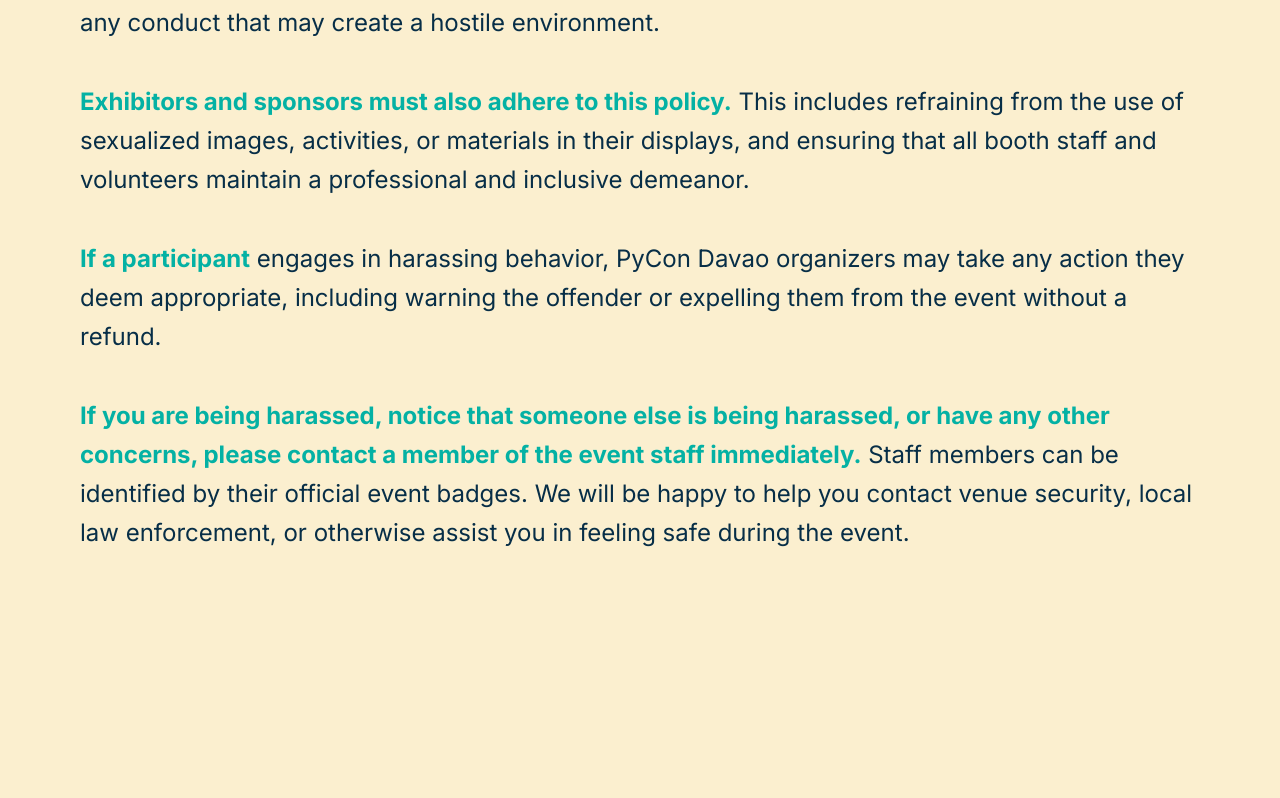
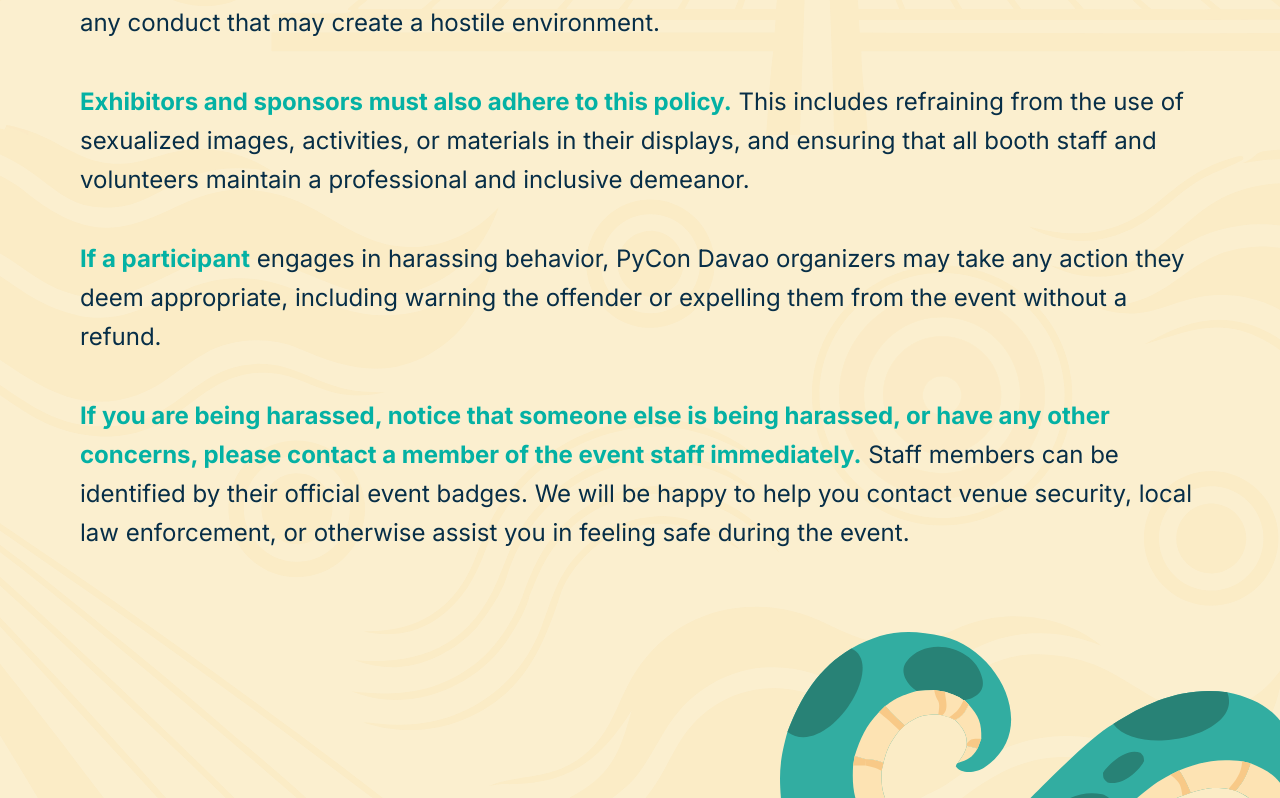
Before and after one commit to DurianPy-Davao-Python-User-Group/pycon-davao-2026-website, a Next.js app: page /code-of-conduct in a window 1280 px wide. Shown: the part 1016-1814 px from the top of the page. Before the commit the page ends 1648 px from the top, so only its background shows below. Built offline with nearby package versions, Linux system fonts and the light colour scheme.

Commit message:
feat: implement code of conduct page with supporting visual assets

```diff
--- a/src/app/code-of-conduct/page.tsx
+++ b/src/app/code-of-conduct/page.tsx
@@ -1,8 +1,21 @@
+import Image from "next/image";
+import bridgePattern from "@/assets/code-of-conduct/Bridge_Pattern.svg"
+import tail from '@/assets/code-of-conduct/Tail.svg'
 
 export default function Home() {
   return (
     <>
-    <main className="mx-auto flex min-h-[100dvh] w-full max-w-7xl flex-col gap-6 p-6 sm:p-10 md:p-14 lg:p-20">
+      <main className="bg-background relative flex min-h-[100dvh] flex-col justify-between overflow-hidden">
+        <div className="pointer-events-none absolute inset-0 z-0 overflow-hidden select-none">
+          <Image
+            src={bridgePattern}
+            alt=""
+            fill
+            className="object-cover object-center opacity-95"
+            priority
+          />
+        </div>
+        <div className="relative z-10 mx-auto flex w-full max-w-7xl flex-1 flex-col gap-6 p-6 sm:p-10 md:p-14 lg:p-20">
           <div className="font-heading leading-none">
             <h1 className="text-pycon-orange text-5xl font-extrabold tracking-tight sm:text-7xl md:text-8xl lg:text-9xl">
               CODE OF
@@ -39,6 +52,17 @@
               <strong className="text-pycon-teal">If you are being harassed, notice that someone else is being harassed, or have any other concerns, please contact a member of the event staff immediately.</strong> Staff members can be identified by their official event badges. We will be happy to help you contact venue security, local law enforcement, or otherwise assist you in feeling safe during the event.
             </p>
           </div>
+        </div>
+        <div className="pointer-events-none z-10 flex w-full justify-end select-none">
+          <div className="w-48 sm:w-64 md:w-80 lg:w-[420px] xl:w-[500px]">
+            <Image
+              src={tail}
+              alt=""
+              className="h-auto w-full object-contain"
+              priority
+            />
+          </div>
+        </div>
       </main>
     </>
   );
```
Also changed, not shown: src/assets/code-of-conduct/Bridge_Pattern.svg (added), src/assets/code-of-conduct/Tail.svg (added). Lines whose indentation alone changed are shown as unchanged.
